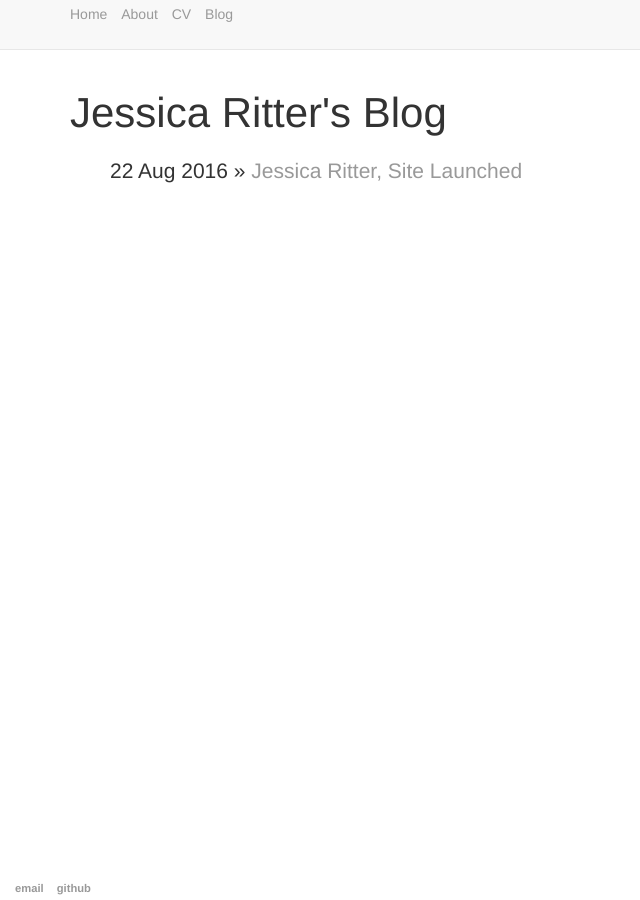
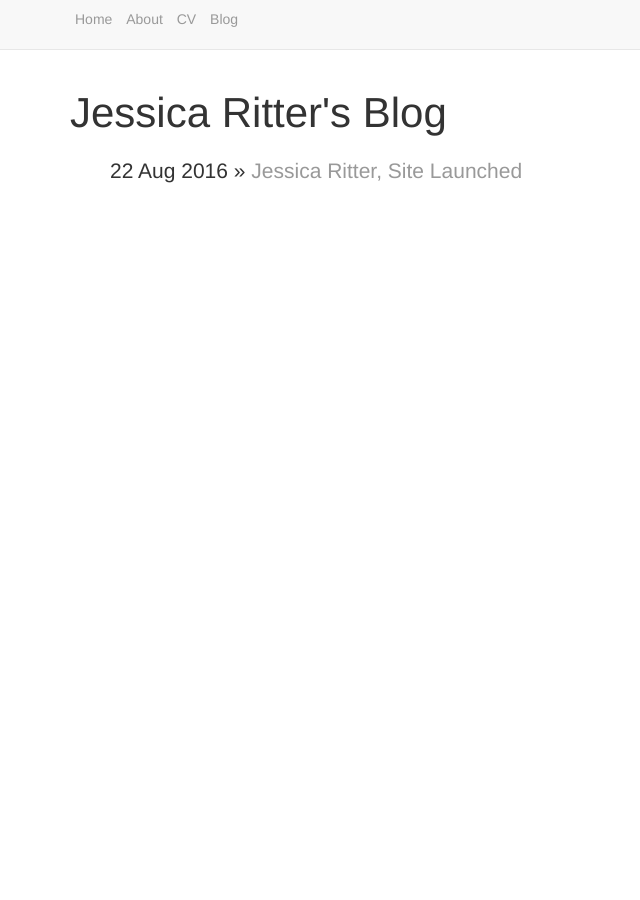
Before and after one commit to JessicaRitter/jessicaritter, a Jekyll site: the page built from blog/index.html, in a window 1280 px wide. Shown: the whole page, without its empty margins (0-640 px from the left). Built offline with Jekyll 4.4.1, drawn with Linux system fonts in a browser that asks for light colours; nearby versions of some CDN libraries; library files that are not in the unit come from our copies.

Commit message:
fill whole page fix footer and navbar

```diff
--- a/_layouts/default.html
+++ b/_layouts/default.html
@@ -7,7 +7,7 @@
 </header>
 <body>
     <nav class="navbar navbar-default navbar-static-top" role="banner">
-      <div class="container">
+      <div class="container" id="navbar-container">
           <ul>
             <li><a href="/">Home</a></li>
             <li><a href="/about">About</a></li>
@@ -21,7 +21,7 @@
        {{ content }}
       </div>
       <footer class="footer navbar-fixed-bottom">
-        <div class="container" id="footer-container">
+        <div class="container" id="footer-container" align="center">
           <ul>
             <li><a href="mailto:jessicalynn.w.ritter@gmail.com">email</a></li>
             <li><a href="https://github.com/jessicaritter">github</a></li>
--- a/css/main.css
+++ b/css/main.css
@@ -5,7 +5,7 @@
 }
 nav ul {
     font-family:'Helvetica', 'Arial', 'Sans-Serif';
-    padding: 0px;
+    padding: 5px;
     list-style: none;
     font-weight: normal;
     line-height: 28px;
@@ -18,8 +18,10 @@
 
 .navbar{
     width: 100%;
+}
 
-
+#navbar-container {
+    padding-right: 30px;
 }
 
 navbar-spacer {
@@ -56,12 +58,14 @@
 
 #bio-content img {
     height:300px;
+    border-radius: 50%;
 
 }
 
 #footer-container {
     height:20px;
     width: 100%;
+    padding-top: 20px;
 }
 
 footer {
--- a/index.html
+++ b/index.html
@@ -4,7 +4,7 @@
 ---
         <div class="bio" id="bio-content">
           <h1>Hi there, I'm Jessica </h1>
-          	<img src="/assets/picture/goldengatebridge.jpg"/>
+          	<img src="/assets/pictures/goldengatebridge.jpg"/>
             <p>I code things. I'll post projects I've done here, as well as practice problems and solutions to them that I do.
             </p>
         </div>
```
